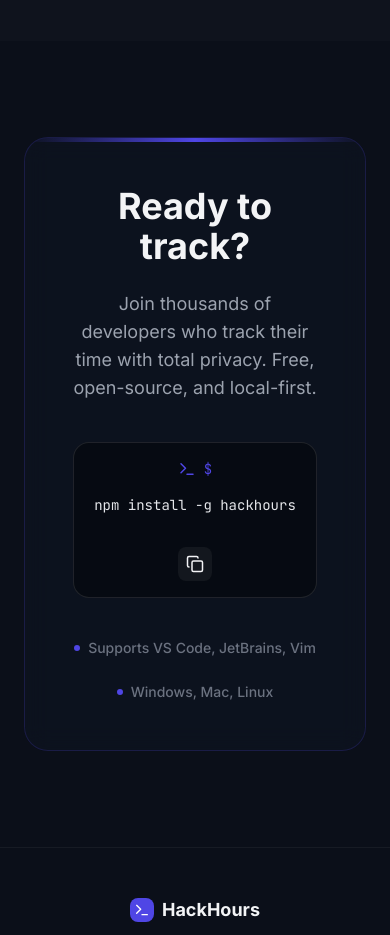
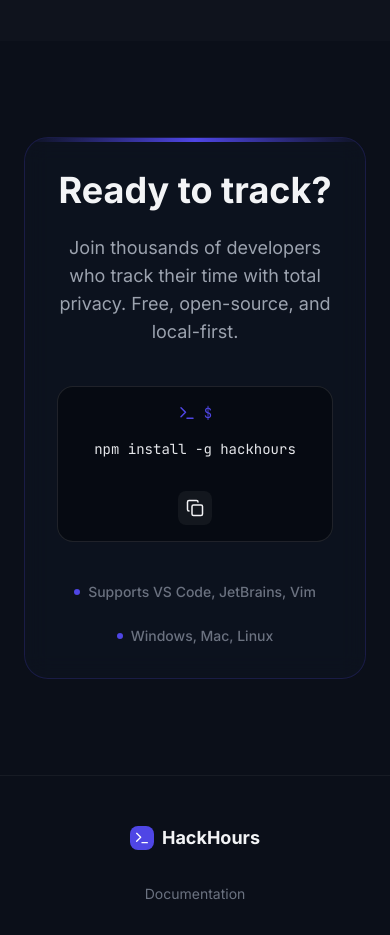
Before and after one commit to Haryomidey/hackhours-template, a React (Vite) app: page / in a window 390 px wide. Shown: the part 6840-7775 px from the top of the page. Built offline with nearby package versions, Linux system fonts and the light colour scheme.

Commit message:
Auto snapshot: 2026-02-07 09:53 (src/components/Install.tsx)

```diff
--- a/src/components/Install.tsx
+++ b/src/components/Install.tsx
@@ -15,7 +15,7 @@
   return (
     <section className="py-24 relative">
       <div className="container mx-auto px-6 text-center">
-        <div className="max-w-3xl mx-auto glass-card rounded-3xl p-12 border-accent/20 overflow-hidden relative">
+        <div className="max-w-3xl mx-auto glass-card rounded-3xl p-8 sm:p-12 border-accent/20 overflow-hidden relative">
           <h2 className="text-4xl font-bold mb-6">Ready to track?</h2>
           <p className="text-gray-400 mb-10 text-lg">
             Join thousands of developers who track their time with total privacy.
```
